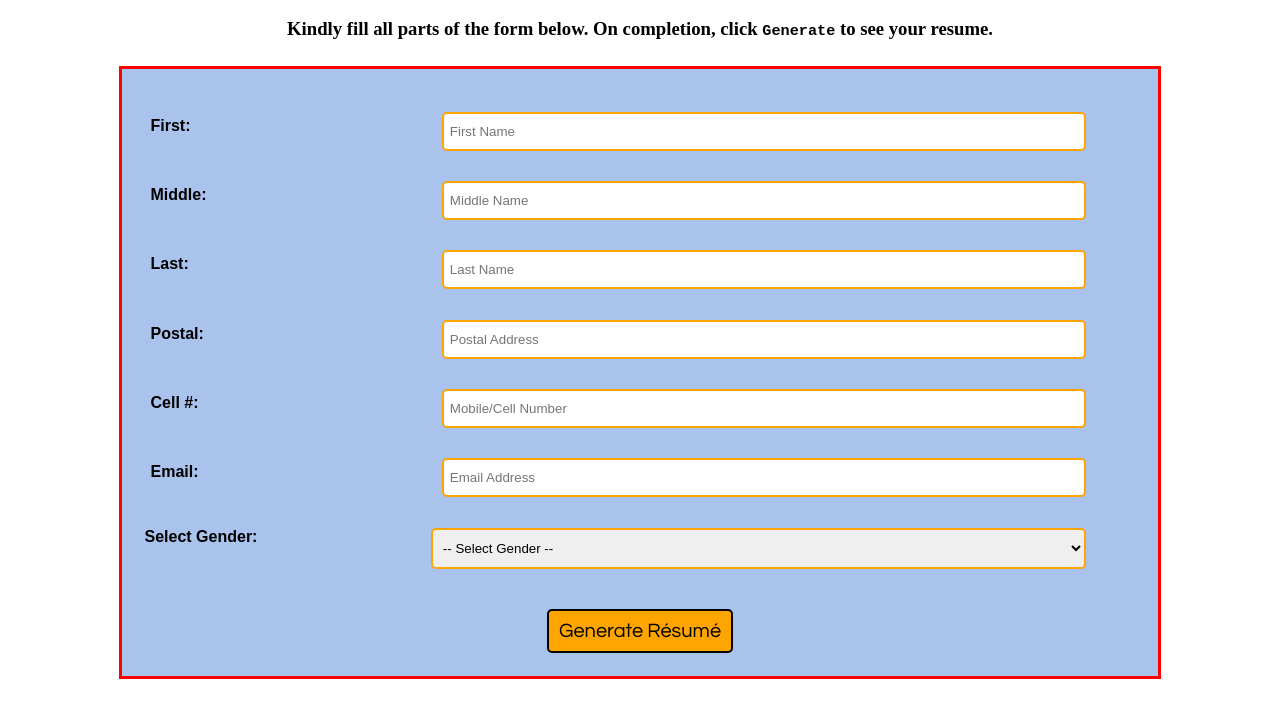
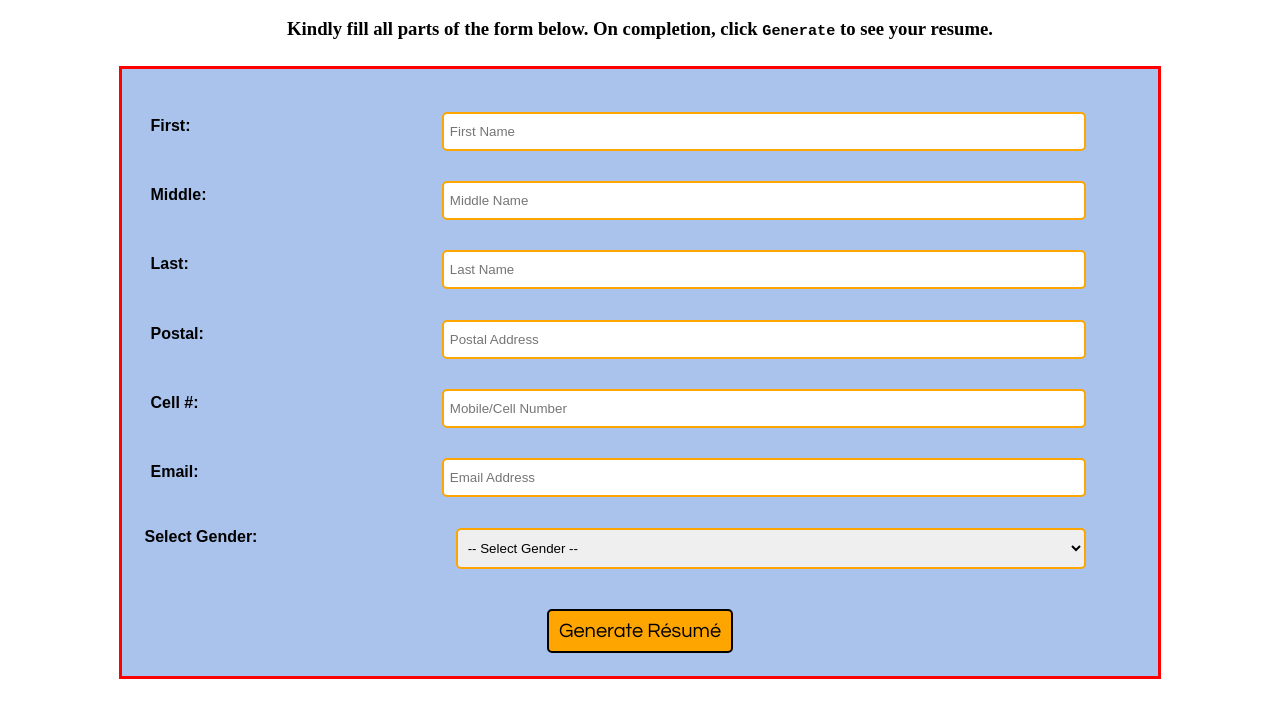
Before and after one commit to caseynm/Curriculum-Vitae, a plain HTML site: page index.html in a window 1280 px wide. Shown: the part 48-766 px from the top of the page. Drawn offline with Linux system fonts and the light colour scheme.

Commit message:
1 file modified

```diff
--- a/styles.css
+++ b/styles.css
@@ -50,7 +50,7 @@ h3{
   width: 50%;
   flex: 1;
   padding: 10px 6px;
-  margin: 0 5% 0 17.5%;
+  margin: 0 5% 0 20%;
   border: 2px solid orange;
   border-radius:5px;
 }
```
